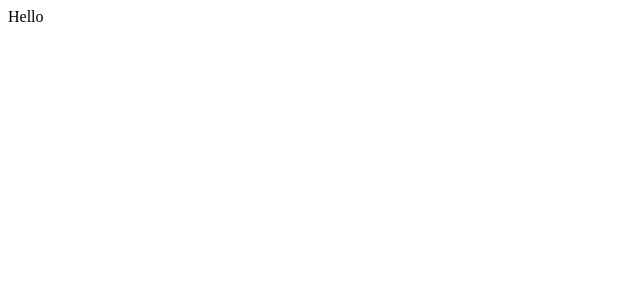
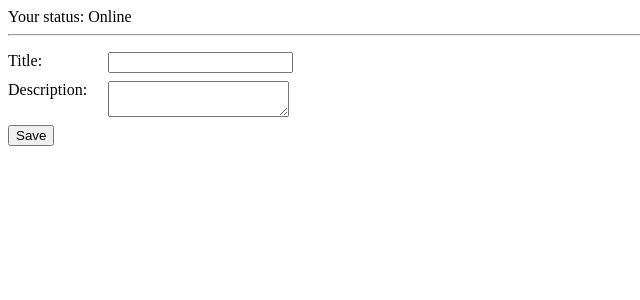
Before and after one commit to ewydra/pwa-katas, a React (Create React App) app: page / in a window 1280 px wide. Shown: the top 300 px of the page, without its empty margins (0-640 px from the left). Built offline with nearby package versions, Linux system fonts and the light colour scheme.

Commit message:
Add notes list section

```diff
--- a/package.json
+++ b/package.json
@@ -8,9 +8,11 @@
     "@testing-library/react": "^11.2.7",
     "@testing-library/user-event": "^12.8.3",
     "gh-pages": "^3.2.3",
+    "localforage": "^1.10.0",
     "react": "^17.0.2",
     "react-dom": "^17.0.2",
     "react-scripts": "5.0.0",
+    "styled-components": "^5.3.3",
     "web-vitals": "^0.2.4",
     "workbox-background-sync": "^5.1.4",
     "workbox-broadcast-update": "^5.1.4",
--- a/src/App.js
+++ b/src/App.js
@@ -1,7 +1,15 @@
 import React from "react";
+import { TodoList } from "./components";
+import { NetworkStatus } from "./components/NetworkStatus";
 
 function App() {
-  return <div>Hello</div>;
+  return (
+    <div>
+      <NetworkStatus />
+      <hr />
+      <TodoList />
+    </div>
+  );
 }
 
 export default App;
--- /dev/null
+++ b/src/components/NetworkStatus.js
@@ -0,0 +1,20 @@
+import { useEffect, useState } from "react";
+
+export function NetworkStatus() {
+  const [isOnline, setIsOnline] = useState(navigator.onLine);
+
+  const setOnline = () => setIsOnline(true);
+  const setOffline = () => setIsOnline(false);
+
+  useEffect(() => {
+    window.addEventListener("offline", setOffline);
+    window.addEventListener("online", setOnline);
+
+    return () => {
+      window.removeEventListener("offline", setOffline);
+      window.removeEventListener("online", setOnline);
+    };
+  }, []);
+
+  return <div>Your status: {isOnline ? "Online" : "Offline"}</div>;
+}
--- /dev/null
+++ b/src/components/Todo/TodoItem.js
@@ -0,0 +1,42 @@
+import { useState } from "react";
+import styled from "styled-components";
+import { TodoItemContent } from "./TodoItemContent";
+
+const ItemWrapper = styled.div`
+  display: flex;
+  max-width: 500px;
+  justify-content: space-between;
+`;
+
+const ButtonsWrapper = styled.div`
+  display: flex;
+  align-items: flex-start;
+  margin-top: 16px;
+
+  & > button {
+    margin-right: 8px;
+  }
+`;
+
+export function TodoItem({ item, removeTodoItem, editTodoItem }) {
+  const [isEditMode, setEditMode] = useState(false);
+
+  return (
+    <li>
+      <ItemWrapper>
+        <TodoItemContent
+          isEditMode={isEditMode}
+          setEditMode={setEditMode}
+          item={item}
+          editItem={editTodoItem}
+        />
+        <ButtonsWrapper>
+          <button onClick={() => removeTodoItem(item)}>Remove</button>
+          <button disabled={isEditMode} onClick={() => setEditMode(true)}>
+            Edit
+          </button>
+        </ButtonsWrapper>
+      </ItemWrapper>
+    </li>
+  );
+}
--- /dev/null
+++ b/src/components/Todo/TodoItemContent.js
@@ -0,0 +1,41 @@
+import { useCallback } from "react";
+import styled from "styled-components";
+import { TodoItemForm } from "./TodoItemForm";
+
+const Label = styled.span`
+  display: inline-block;
+  width: 100px;
+`;
+
+export function TodoItemContent({ item, editItem, isEditMode, setEditMode }) {
+  const handleEdit = useCallback(
+    (itemData) => {
+      editItem({ key: item.key, ...itemData });
+      setEditMode(false);
+    },
+    [editItem, item.key, setEditMode]
+  );
+
+  if (!isEditMode) {
+    return (
+      <div>
+        <p>
+          <Label>Title:</Label>
+          {item.title}
+        </p>
+        <p>
+          <Label>Description:</Label>
+          {item.description}
+        </p>
+      </div>
+    );
+  }
+
+  return (
+    <TodoItemForm
+      initialTitle={item.title}
+      initialDescription={item.description}
+      onSave={handleEdit}
+    />
+  );
+}
--- /dev/null
+++ b/src/components/Todo/TodoItemForm.js
@@ -0,0 +1,58 @@
+import { useCallback, useState } from "react";
+import styled from "styled-components";
+
+const FormWrapper = styled.div`
+  display: flex;
+  flex-direction: column;
+  align-items: flex-start;
+  margin-top: 16px;
+`;
+
+const SectionWrapper = styled.div`
+  display: flex;
+  margin-bottom: 8px;
+`;
+
+const InputLabel = styled.label`
+  display: inline-block;
+  width: 100px;
+`;
+
+const defaultFn = () => {};
+
+export function TodoItemForm({
+  initialTitle = "",
+  initialDescription = "",
+  onSave = defaultFn,
+}) {
+  const [title, setTitle] = useState(initialTitle);
+  const [description, setDescription] = useState(initialDescription);
+
+  const handleSave = useCallback(() => {
+    onSave({ title, description });
+    setTitle(initialTitle);
+    setDescription(initialDescription);
+  }, [title, description, initialDescription, initialTitle, onSave]);
+
+  return (
+    <FormWrapper>
+      <SectionWrapper>
+        <InputLabel for="title">Title:</InputLabel>
+        <input
+          name="title"
+          value={title}
+          onChange={(event) => setTitle(event.target.value)}
+        />
+      </SectionWrapper>
+      <SectionWrapper>
+        <InputLabel for="description">Description:</InputLabel>
+        <textarea
+          name="description"
+          value={description}
+          onChange={(event) => setDescription(event.target.value)}
+        />
+      </SectionWrapper>
+      <button onClick={handleSave}>Save</button>
+    </FormWrapper>
+  );
+}
--- /dev/null
+++ b/src/components/Todo/TodoList.js
@@ -0,0 +1,38 @@
+import { useCallback } from "react";
+import styled from "styled-components";
+import { useTodoItems } from "../../hooks";
+import { TodoItem } from "./TodoItem";
+import { TodoItemForm } from "./TodoItemForm";
+
+const List = styled.ol`
+  padding-left: 16px;
+`;
+
+export function TodoList() {
+  const { todoItems, isLoaded, addTodoItem, ...itemActions } = useTodoItems();
+
+  const handleAddItem = useCallback(
+    (itemData) => {
+      addTodoItem({
+        key: Date.now(),
+        ...itemData,
+      });
+    },
+    [addTodoItem]
+  );
+
+  if (!isLoaded) {
+    return "Loading...";
+  }
+
+  return (
+    <div>
+      <List>
+        {todoItems.map((item) => (
+          <TodoItem key={item.key} item={item} {...itemActions} />
+        ))}
+      </List>
+      <TodoItemForm onSave={handleAddItem} />
+    </div>
+  );
+}
--- /dev/null
+++ b/src/components/Todo/index.js
@@ -0,0 +1 @@
+export * from "./TodoList";
--- /dev/null
+++ b/src/components/index.js
@@ -0,0 +1,2 @@
+export * from "./Todo";
+export * from "./NetworkStatus";
--- /dev/null
+++ b/src/hooks/index.js
@@ -0,0 +1 @@
+export * from "./useTodoItems";
--- /dev/null
+++ b/src/hooks/useTodoItems.js
@@ -0,0 +1,46 @@
+import localForage from "localforage";
+import { useCallback, useEffect, useState } from "react";
+
+export function useTodoItems() {
+  const [isLoaded, setIsLoaded] = useState(false);
+  const [todoItems, setTodoItems] = useState([]);
+
+  useEffect(() => {
+    localForage.getItem("todoItems", (_, items) => {
+      setTodoItems(items ?? []);
+      setIsLoaded(true);
+    });
+  }, []);
+
+  useEffect(() => {
+    if (isLoaded) {
+      localForage.setItem("todoItems", todoItems);
+    }
+  }, [todoItems, isLoaded]);
+
+  const addTodoItem = useCallback((newItem) => {
+    setTodoItems((currentItems) => [...currentItems, newItem]);
+  }, []);
+
+  const removeTodoItem = useCallback((removedItem) => {
+    setTodoItems((currentItems) =>
+      currentItems.filter((item) => item.key !== removedItem.key)
+    );
+  }, []);
+
+  const editTodoItem = useCallback((updatedItem) => {
+    setTodoItems((currentItems) => {
+      const itemIndex = currentItems.findIndex(
+        (item) => item.key === updatedItem.key
+      );
+
+      return [
+        ...currentItems.slice(0, itemIndex),
+        updatedItem,
+        ...currentItems.slice(itemIndex + 1),
+      ];
+    });
+  }, []);
+
+  return { todoItems, isLoaded, addTodoItem, removeTodoItem, editTodoItem };
+}
```
Also changed, not shown: 1 other file (tests, documents, lock files or other folders).
